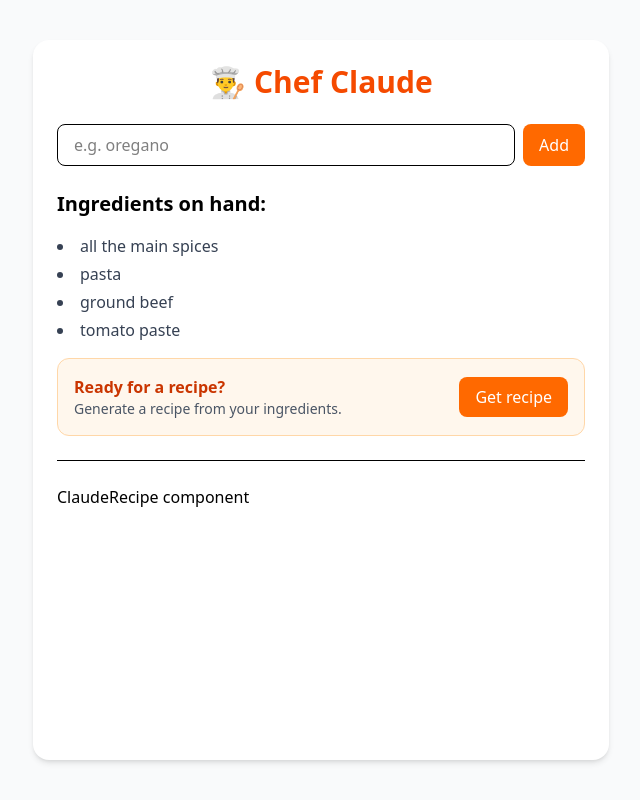
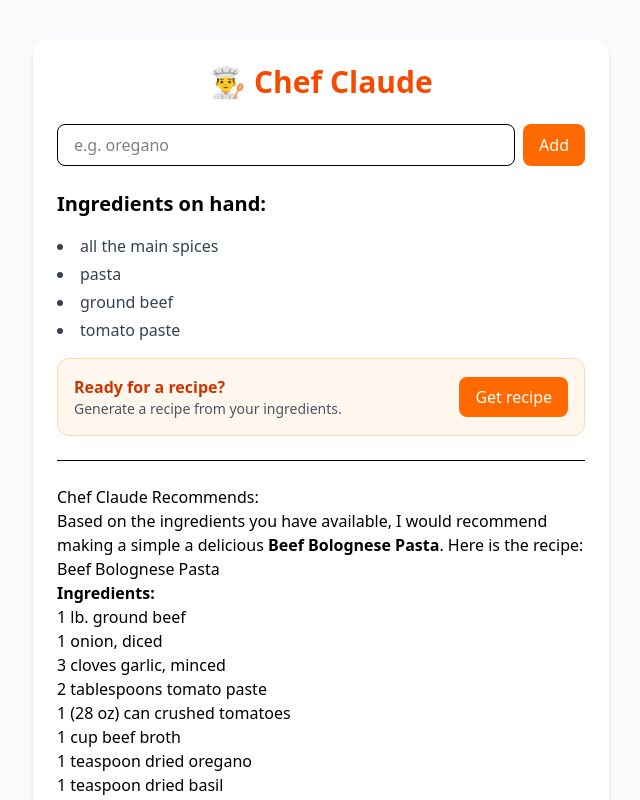
Before and after one commit to system-Barinda/React-project-of-learning, a React (Vite) app in the folder React_learning/: page / in a window 1280 px wide. Both pictures are taken after a click on the button "Get recipe". Shown: the top 800 px of the page, without its empty margins (319-959 px from the left). Built offline with nearby package versions, Linux system fonts and the light colour scheme.

Commit message:
chore:fix the all tailwindcss

```diff
--- a/React_learning/src/chefClaude/ClaudeRecipe.jsx
+++ b/React_learning/src/chefClaude/ClaudeRecipe.jsx
@@ -1,3 +1,36 @@
-export default function ClaudeRecipe(){
-    return <h1>ClaudeRecipe component</h1>
+export default function ClaudeRecipe() {
+    return (
+        <section>
+            <h2>Chef Claude Recommends:</h2>
+            <article className="suggested-recipe-container" aria-live="polite">
+                <p>Based on the ingredients you have available, I would recommend making a simple a delicious <strong>Beef Bolognese Pasta</strong>. Here is the recipe:</p>
+                <h3>Beef Bolognese Pasta</h3>
+                <strong>Ingredients:</strong>
+                <ul>
+                    <li>1 lb. ground beef</li>
+                    <li>1 onion, diced</li>
+                    <li>3 cloves garlic, minced</li>
+                    <li>2 tablespoons tomato paste</li>
+                    <li>1 (28 oz) can crushed tomatoes</li>
+                    <li>1 cup beef broth</li>
+                    <li>1 teaspoon dried oregano</li>
+                    <li>1 teaspoon dried basil</li>
+                    <li>Salt and pepper to taste</li>
+                    <li>8 oz pasta of your choice (e.g., spaghetti, penne, or linguine)</li>
+                </ul>
+                <strong>Instructions:</strong>
+                <ol>
+                    <li>Bring a large pot of salted water to a boil for the pasta.</li>
+                    <li>In a large skillet or Dutch oven, cook the ground beef over medium-high heat, breaking it up with a wooden spoon, until browned and cooked through, about 5-7 minutes.</li>
+                    <li>Add the diced onion and minced garlic to the skillet and cook for 2-3 minutes, until the onion is translucent.</li>
+                    <li>Stir in the tomato paste and cook for 1 minute.</li>
+                    <li>Add the crushed tomatoes, beef broth, oregano, and basil. Season with salt and pepper to taste.</li>
+                    <li>Reduce the heat to low and let the sauce simmer for 15-20 minutes, stirring occasionally, to allow the flavors to meld.</li>
+                    <li>While the sauce is simmering, cook the pasta according to the package instructions. Drain the pasta and return it to the pot.</li>
+                    <li>Add the Bolognese sauce to the cooked pasta and toss to combine.</li>
+                    <li>Serve hot, garnished with additional fresh basil or grated Parmesan cheese if desired.</li>
+                </ol>
+            </article>
+        </section>
+    )
 }
```
